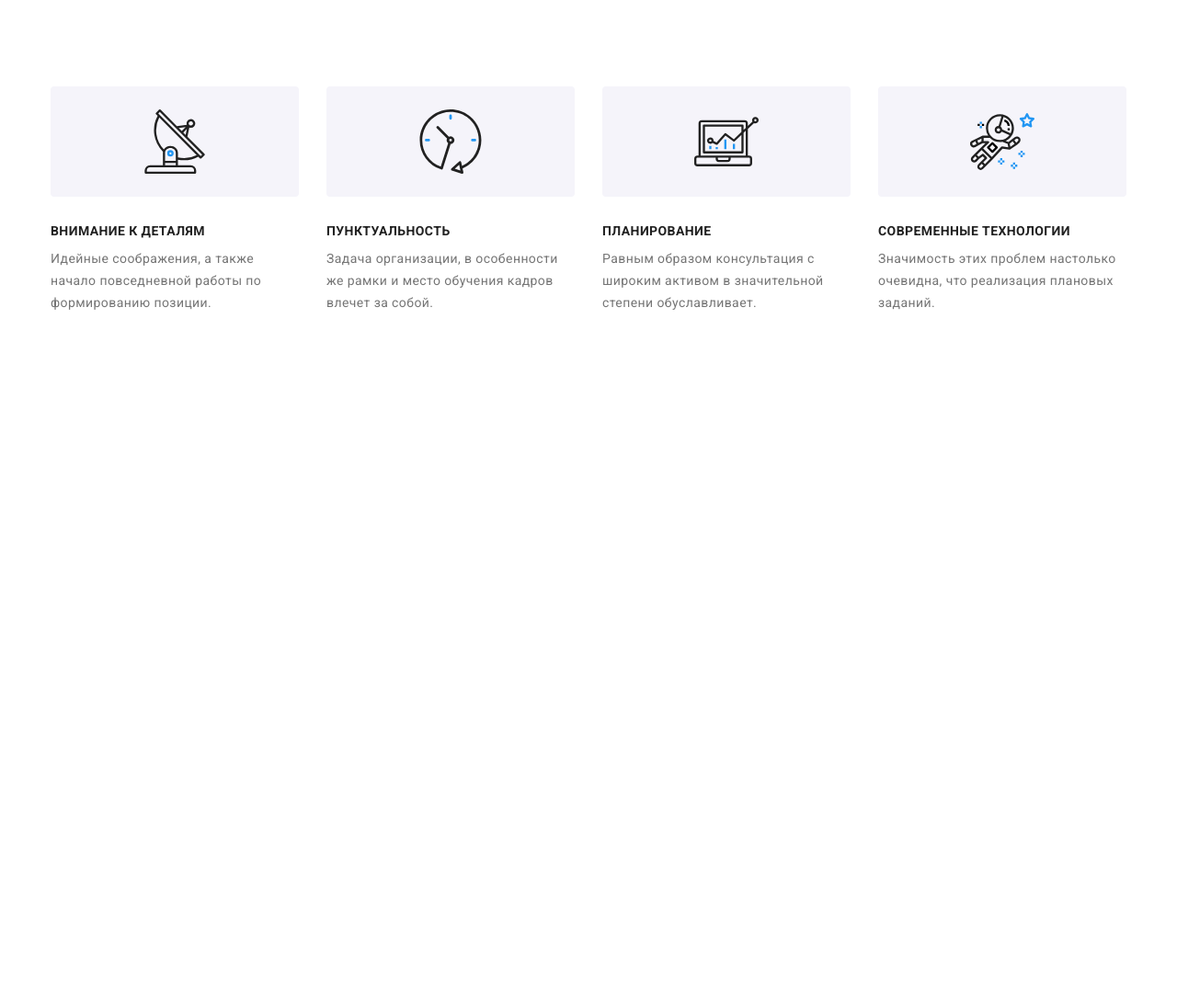
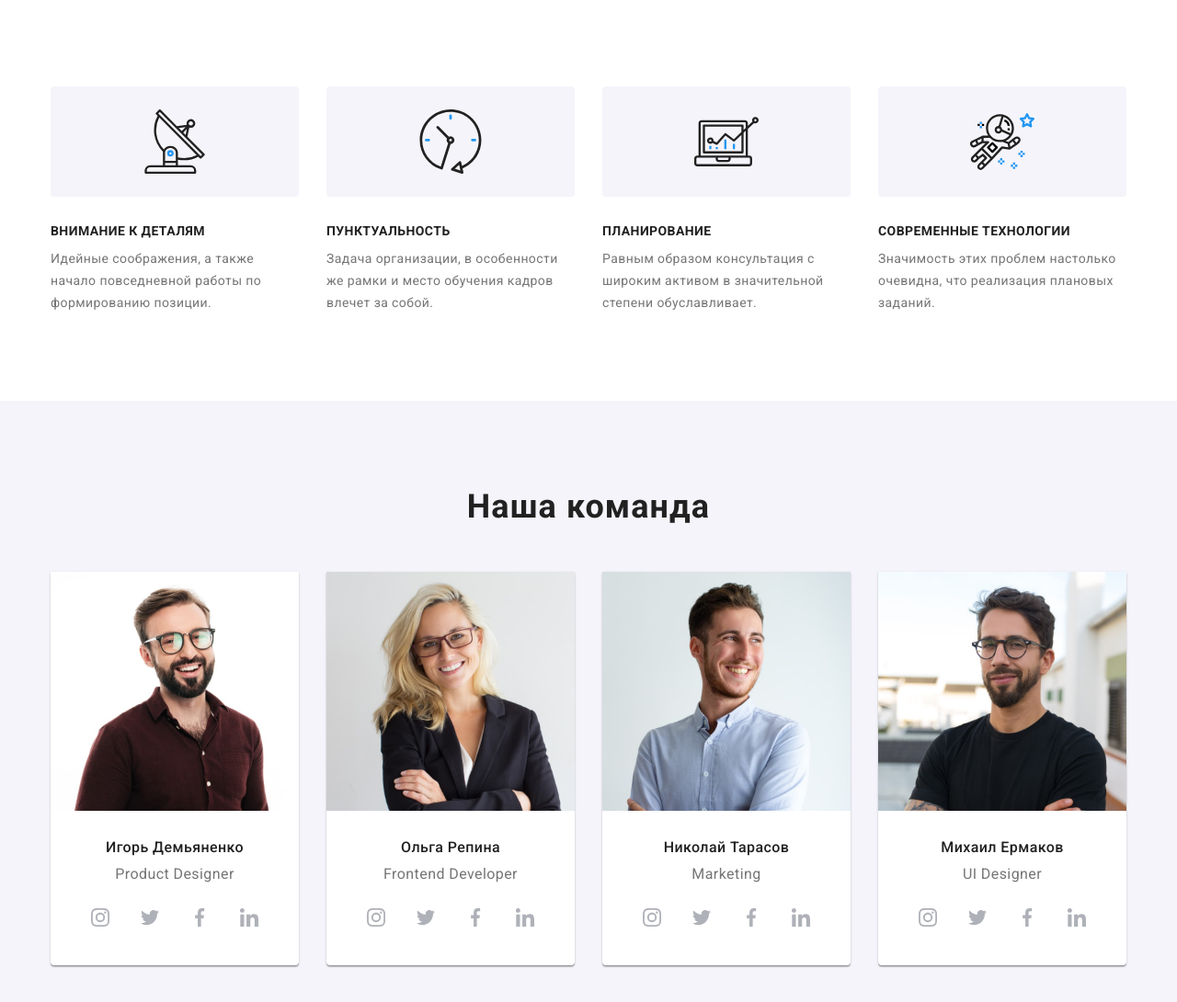
Before and after one commit to Olegstad/goit-markup-hw-08, a plain HTML site: page index.html in a window 1280 px wide. Shown: the whole page at 92% size. Before the commit the page ends 800 px from the top, so only its background shows below. Drawn offline with nearby package versions, Linux system fonts and the light colour scheme.

Commit message:
Создает адаптив для team

```diff
--- a/index.html
+++ b/index.html
@@ -154,7 +154,7 @@
         </div>
       </section> -->
       <!-- Team section -->
-      <!-- <section class="team">
+      <section class="team">
         <div class="container-team container">
           <h2 class="title">Наша команда</h2>
           <ul class="list team-list">
@@ -408,7 +408,7 @@
             </li>
           </ul>
         </div>
-      </section> -->
+      </section>
       <!-- Clients section -->
       <!-- <section class="clients">
         <div class="container-clients container">
--- a/sass/components/_section.scss
+++ b/sass/components/_section.scss
@@ -1,4 +1,4 @@
 .section {
-    padding-top: 94px;
-    padding-bottom: 94px;
+    padding-top: 60px;
+    padding-bottom: 60px;
 }
--- a/sass/components/_title.scss
+++ b/sass/components/_title.scss
@@ -1,7 +1,13 @@
 .title {
-    // margin-bottom: 50px;
-    @include fonts(700, 36px, 1.17, 0.03em);
-    color: var(--main-text-color)
+    margin-bottom: 30px;
+    text-align: center;
+    @include fonts(700, 28px, 1.18, 0.03em);
+    color: var(--main-text-color);
+
+    @media screen and (min-width: 1200px) {
+            margin-bottom: 50px;
+            @include fonts(700, 36px, 1.17, 0.03em);
+        }
 }
 
  // font-weight: 700;
--- a/sass/layouts/_team.scss
+++ b/sass/layouts/_team.scss
@@ -1,17 +1,35 @@
 .team {
-    @extend %section;
+    padding-top: 60px;
+    padding-bottom: 60px;
+
+    @media screen and (min-width: 768px) {
+        padding-top: 60px;
+        padding-bottom: 60px;
+    }
+
+    @media screen and (min-width: 1200px) {
+        padding-top: 94px;
+        padding-bottom: 94px;
+    }
+
     background-color: var(--secondary-bg-color);
 }
 
-.container-team {
-    text-align: center;
-}
+// .container-team {
+//     text-align: center;
+// }
 
 .team-list {
-    display: flex;
 
-    & .team-card:not(:last-child) {
-        margin-right: 30px;
+    @media screen and (min-width: 768px) {
+        display: flex;
+        flex-wrap: wrap;
+        justify-content: space-between;
+    }
+
+   @media screen and (min-width: 1200px) {
+       display: flex;
+       flex-wrap: nowrap;
     }
 }
 
@@ -21,6 +39,29 @@
     background-color: var(--main-bg-color);
     box-shadow: 0px 1px 3px rgba(0, 0, 0, 0.12), 0px 1px 1px rgba(0, 0, 0, 0.14), 0px 2px 1px rgba(0, 0, 0, 0.2);
     border-radius: 0px 0px 4px 4px;
+
+    @media screen and (max-width: 767px) {
+        &:not(:last-child) {
+            margin-bottom: 30px;
+        }
+    }
+
+    @media screen and (min-width: 768px) {
+        width: 354px;
+        &:nth-child(-n + 2) {
+            margin-bottom: 30px;
+        }
+    }
+
+    @media screen and (min-width: 1200px) {
+        width: 270px;
+        &:nth-child(-n + 4) {
+            margin-bottom: 0;
+        }
+        &:not(:last-child) {
+            margin-right: 30px;
+        }
+    }
 
     &__tank {
         padding-top: 30px;
```
Also changed, not shown: css/main.css, css/main.min.css, 2 other files.
